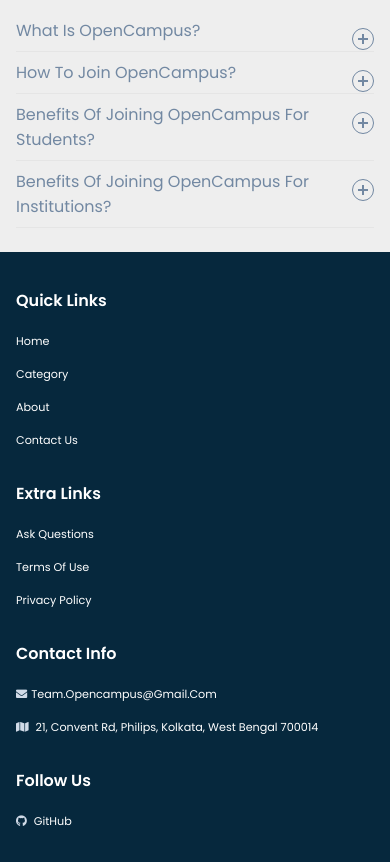
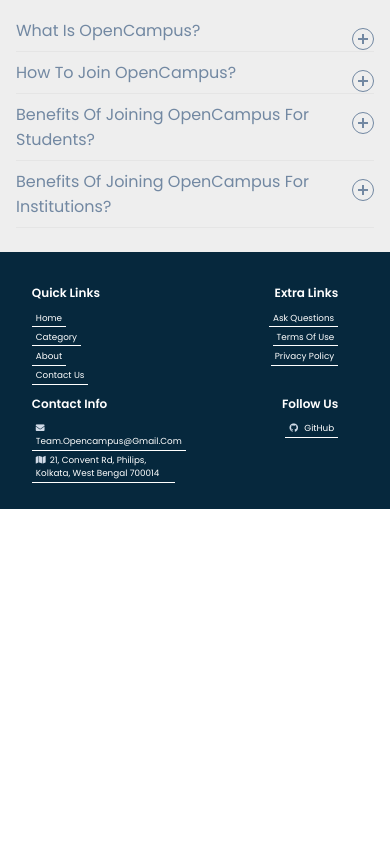
Before and after one commit to TeamOpencampus/opencampus-website, a website built with Vite: page index.html in a window 390 px wide. Shown: the part 2941-3803 px from the top of the page. After the commit the page ends 3450 px from the top, so only its background shows below. Built offline with nearby package versions, Linux system fonts and the light colour scheme; animation ran at ten frames a second.

Commit message:
added bottom border to footer links changed there color to orange on hover and made them responsive for all screen sizes

```diff
--- a/css/style.css
+++ b/css/style.css
@@ -860,13 +860,10 @@ section {
 }
 
 .footer .box-container {
-  display: -ms-grid;
-  display: grid;
-  -ms-grid-columns: (minmax(25rem, 1fr)) [auto-fit];
-  grid-template-columns: repeat(auto-fit, minmax(25rem, 1fr));
-  gap: 1.5rem;
+  display:flex;
+  justify-content: space-evenly;
+  flex-wrap:wrap;
 }
-
 .footer .box-container .box h3 {
   font-size: 2rem;
   padding: 1.5rem 0;
@@ -877,16 +874,23 @@ section {
   display: block;
   font-size: 1.4rem;
   color: #fff;
-  padding: 1rem 0;
+  margin-bottom:5px;
 }
 
+.footer .box-container .box a span {
+  display:inline-block;
+  height:100%;
+  padding:0.5rem 4px;
+  border-bottom:0.1px solid #fff;
+}
 .footer .box-container .box a i {
   color: #d1dbe8;
   padding-right: 0.5rem;
 }
 
-.footer .box-container .box a:hover {
-  color: var(--color-primary);
+.footer .box-container .box a span:hover {
+  color: orange;
+  border-color:orange;
 }
 
 .footer .box-container .box a:hover i {
@@ -1001,8 +1005,36 @@ section {
   .swiper-button-prev::after {
     display: none;
   }
+
+  .footer .box-container {
+    justify-content: center;
+  }
+
+  .footer .box-container .box {
+    width:40%;
+    display:flex;
+    flex-direction: column;
+    margin-right:20px;
+  }
+
+  .footer .box-container .box:nth-of-type(2n) {
+    text-align: right;
+  }
 }
 
+@media only screen and (max-width: 612px) {
+  .footer .box-container .box h3 {
+    font-size: 1.5rem;
+    padding: 1rem 0;
+  }
+  .footer .box-container .box a {
+    font-size: 1.1rem;
+    margin-bottom:2px;
+  }
+  .footer .box-container .box a span {
+    padding:0.2rem 4px;
+  }
+}
 @media (max-width: 450px) {
   html {
     font-size: 50%;
--- a/index.html
+++ b/index.html
@@ -213,31 +213,34 @@
 		<div class="box-container">
 			<div class="box">
 				<h3>quick links</h3>
-				<a href="#home">home</a>
-				<a href="#category">Category</a>
-				<a href="#about">about</a>
-				<a href="mailto:team.opencampus@gmail.com">contact us</a>
+				<a href="#home"><span>home</span></a>
+				<a href="#category"><span>Category</span></a>
+				<a href="#about"><span>about</span></a>
+				<a href="mailto:team.opencampus@gmail.com"><span>contact us</span></a>
 			</div>
 			<div class="box">
 				<h3>extra links</h3>
-				<a href="#">ask questions</a>
-				<a href="#">terms of use</a>
-				<a href="#">privacy policy</a>
+				<a href="#"><span>ask questions</span></a>
+				<a href="#"><span>terms of use</span></a>
+				<a href="#"><span>privacy policy</span></a>
 			</div>
 			<div class="box">
 				<h3>contact info</h3>
 				<a href="mailto:team.opencampus@gmail.com">
-					<i class="fas fa-envelope"></i>team.opencampus@gmail.com</a>
+					<span><i class="fas fa-envelope"></i>team.opencampus@gmail.com</span>
+					</a>
 				<a href="#">
-					<i class="fas fa-map"></i> 21, Convent Rd, Philips, Kolkata, West Bengal
-					700014
+
+					<span><i class="fas fa-map"></i>21, Convent Rd, Philips, Kolkata, West Bengal
+						700014</span>
 				</a>
 			</div>
 			<div class="box">
 				<h3>follow us</h3>
 				<a href="https://github.com/TeamOpencampus">
-					<i class="fab fa-github"></i> gitHub
+					<span><i class="fab fa-github"></i> gitHub</span>
 				</a>
+
 			</div>
 		</div>
 	</section>
```
